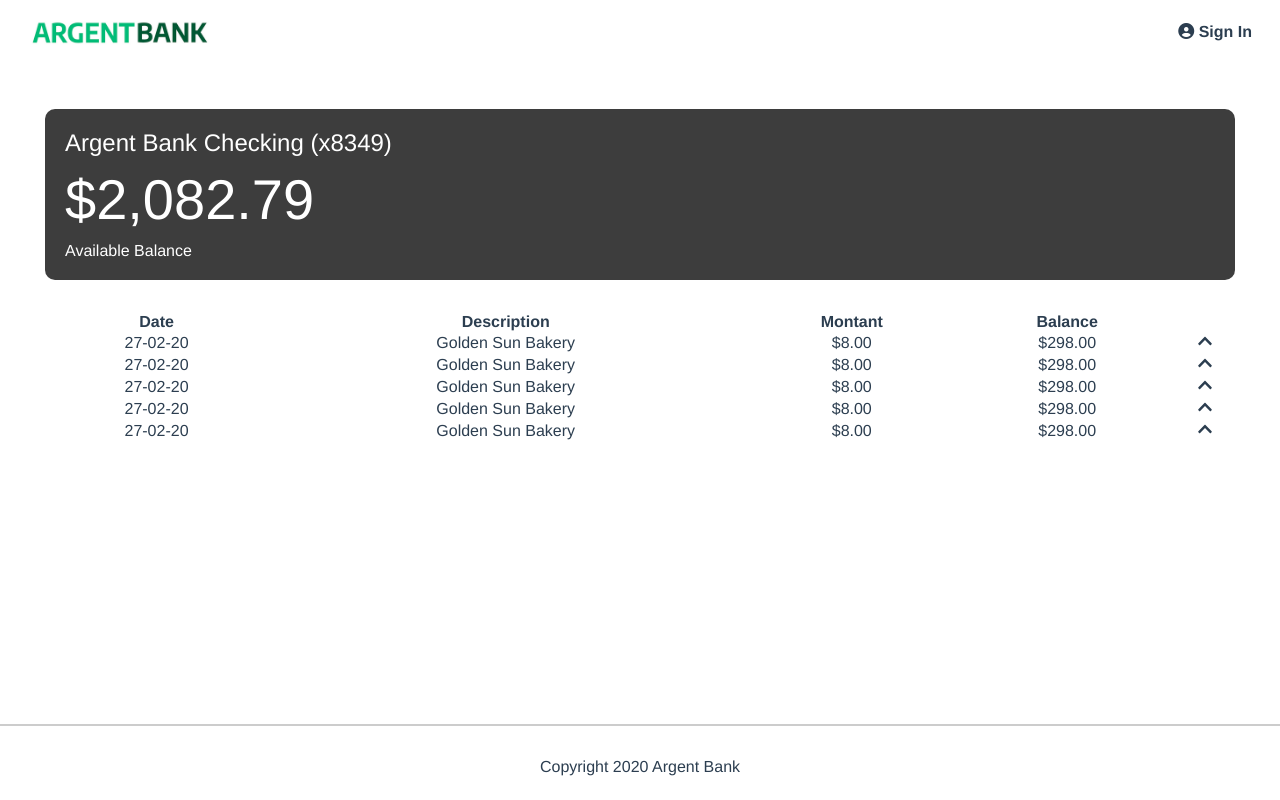
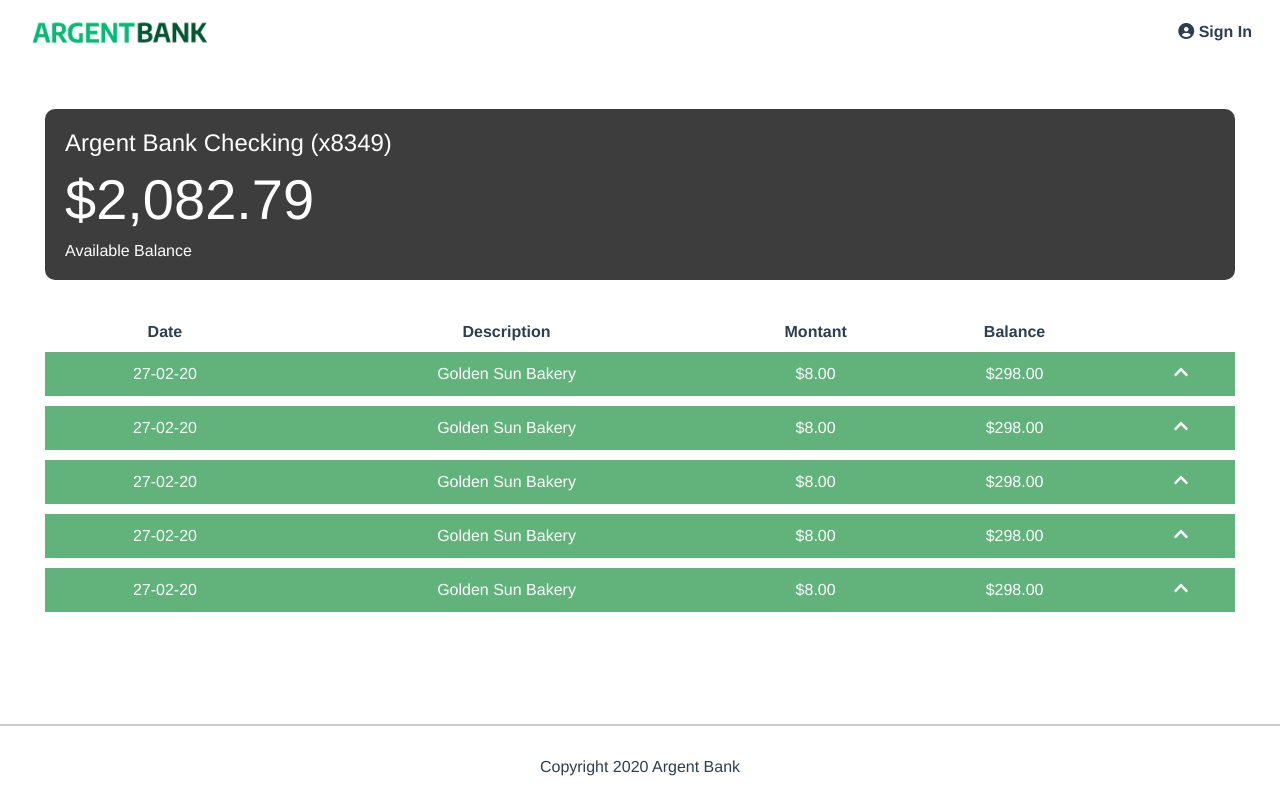
Before and after one commit to CynthiaCG-2202/Implementez-le-front-end-d-une-application-bancaire, a React (Vite) app in the folder argentbankreact/: page /transactions/1 in a window 1280 px wide. Built offline with nearby package versions, Linux system fonts and the light colour scheme.

Commit message:
Début de la stylisation des dropdown

```diff
--- a/argentbankreact/src/Components/TransactionTable.jsx
+++ b/argentbankreact/src/Components/TransactionTable.jsx
@@ -2,7 +2,7 @@
 
 function TransactionTable({ transactions }) {
   return (
-    <table style={{ width: "100%", borderCollapse: "collapse" }}>
+    <table className="transaction-table">
       <thead>
         <tr>
           <th>Date</th>
--- a/argentbankreact/src/styles/main.css
+++ b/argentbankreact/src/styles/main.css
@@ -335,8 +335,6 @@
   color: #2c3e50;
 }
 
-/* En-tête du compte */
-
 .account-page {
   padding: 45px;
 }
@@ -369,3 +367,28 @@
   margin: 0px;
   font-weight: 300;
 }
+
+.transaction-table {
+  width: 100%;
+  border-collapse: separate;
+  border-spacing: 0 10px;
+}
+
+.transaction-row {
+  background-color: #61b37b;
+  color: white;
+}
+
+.transaction-row td {
+  padding: 12px;
+}
+
+.transaction-details {
+  background-color: #61b37b;
+  color: white;
+  text-align: left;
+}
+
+.transaction-details td {
+  padding: 10px;
+}
```
